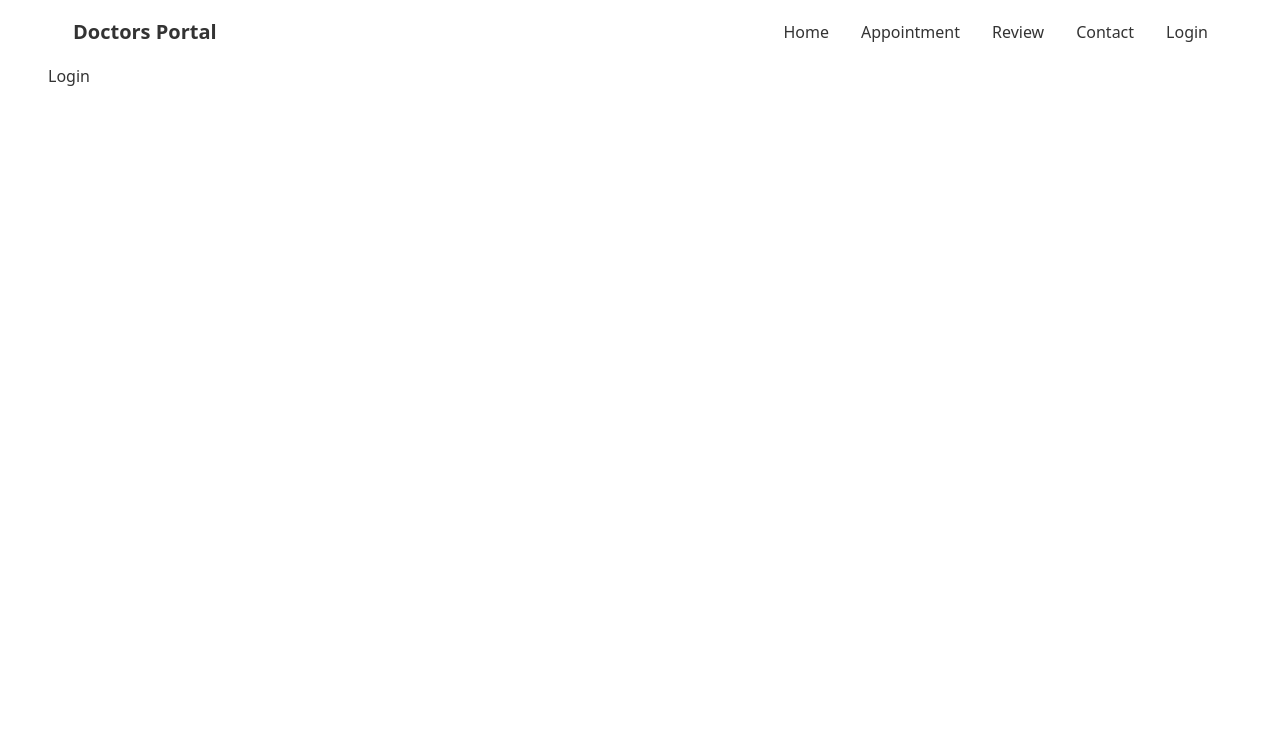
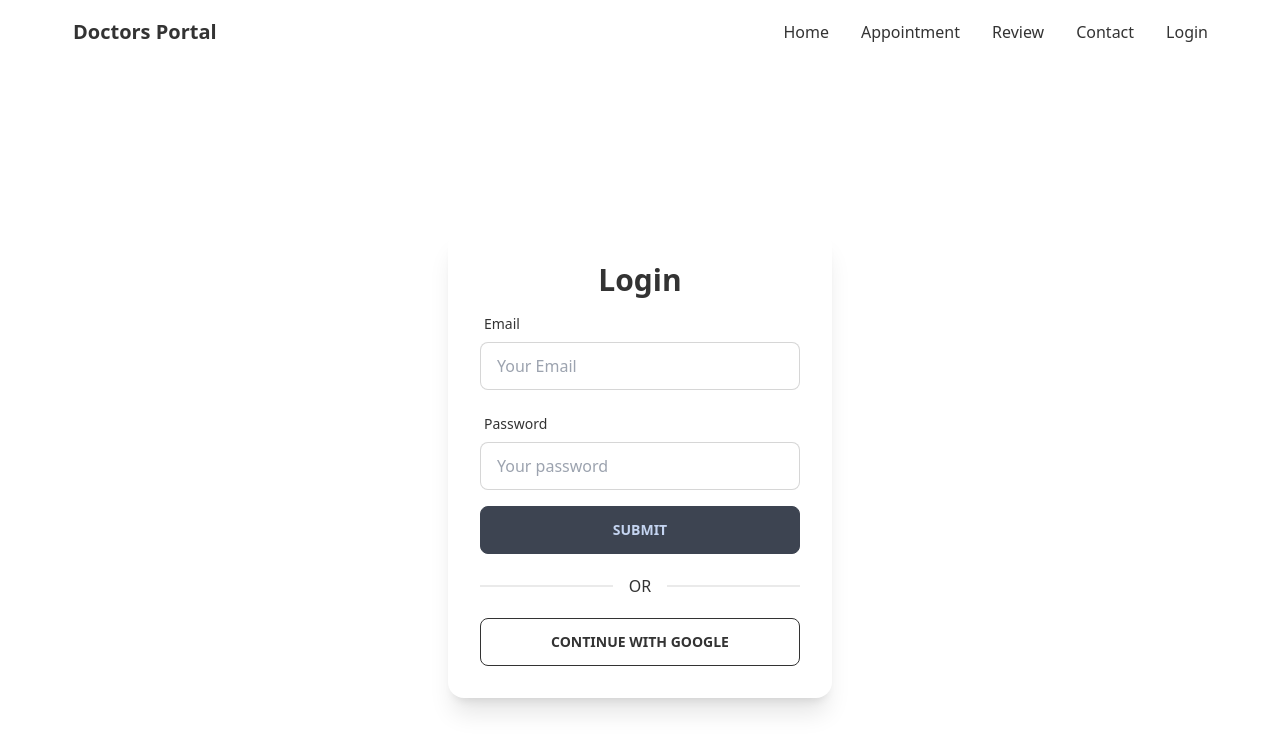
Before and after one commit to Sadik-Hossain/doctor-portal-client, a React (Vite) app: page /login in a window 1280 px wide. Shown: the top 752 px of the page. Built offline with nearby package versions, Linux system fonts and the light colour scheme; no server answers.

Commit message:
simple login form added

```diff
--- a/package.json
+++ b/package.json
@@ -15,6 +15,7 @@
     "react-day-picker": "^8.0.4",
     "react-dom": "^18.0.0",
     "react-firebase-hooks": "^5.0.3",
+    "react-hook-form": "^7.31.1",
     "react-router-dom": "^6.3.0"
   },
   "devDependencies": {
--- a/src/Pages/Appointment/AppointmentBanner.jsx
+++ b/src/Pages/Appointment/AppointmentBanner.jsx
@@ -12,15 +12,15 @@ const AppointmentBanner = ({ date, setDate }) => {
 */
   return (
     <div
-      class="hero min-h-screen "
+      className="hero min-h-screen "
       style={{
         background: `url(${bg})`,
       }}
     >
-      <div class="hero-content flex-col lg:flex-row-reverse gap-24 lg:gap-56 ">
+      <div className="hero-content flex-col lg:flex-row-reverse gap-24 lg:gap-56 ">
         <img
           src={chair}
-          class="max-w-sm rounded-lg shadow-2xl aspect-w-16 aspect-h-9"
+          className="max-w-sm rounded-lg shadow-2xl aspect-w-16 aspect-h-9"
           alt="chair"
         />
         <div>
--- a/src/Pages/Appointment/BookingModal.jsx
+++ b/src/Pages/Appointment/BookingModal.jsx
@@ -14,16 +14,18 @@ const BookingModal = ({ date, treatment, setTreatment }) => {
   };
   return (
     <div>
-      <input type="checkbox" id="booking-modal" class="modal-toggle" />
-      <div class="modal modal-bottom sm:modal-middle">
-        <div class="modal-box">
+      <input type="checkbox" id="booking-modal" className="modal-toggle" />
+      <div className="modal modal-bottom sm:modal-middle">
+        <div className="modal-box">
           <label
             for="booking-modal"
-            class="btn btn-sm btn-circle absolute right-2 top-2"
+            className="btn btn-sm btn-circle absolute right-2 top-2"
           >
             ✕
           </label>
-          <h3 class="font-bold text-lg text-secondary">Booking for: {name}</h3>
+          <h3 className="font-bold text-lg text-secondary">
+            Booking for: {name}
+          </h3>
           {/*
           //* =========== form ======================
           */}
@@ -40,7 +42,10 @@ const BookingModal = ({ date, treatment, setTreatment }) => {
             {/*
             //* timeSlot
             */}
-            <select name="slot" class="select select-bordered w-full max-w-xs">
+            <select
+              name="slot"
+              className="select select-bordered w-full max-w-xs"
+            >
               {slots.map((slot) => (
                 <option value={slot}>{slot}</option>
               ))}
--- a/src/Pages/Appointment/Service.jsx
+++ b/src/Pages/Appointment/Service.jsx
@@ -3,9 +3,9 @@ import React from "react";
 const Service = ({ service, setTreatment }) => {
   const { _id, name, slots } = service;
   return (
-    <div class="card lg:max-w-lg bg-base-100 shadow-xl">
-      <div class="card-body text-center">
-        <h2 class="card-title text-secondary">{name}</h2>
+    <div className="card lg:max-w-lg bg-base-100 shadow-xl">
+      <div className="card-body text-center">
+        <h2 className="card-title text-secondary">{name}</h2>
         <p>
           {slots.length > 0 ? (
             <span>{slots[0]}</span>
@@ -16,20 +16,19 @@ const Service = ({ service, setTreatment }) => {
         <p>
           {slots.length} {slots.length > 1 ? "spaces " : "space "} available
         </p>
-        <div class="card-actions justify-center">
-
-            {/*
+        <div className="card-actions justify-center">
+          {/*
             //! ekahne button er bodole label use kra hyce, modal er jnno. kon button e click krle kon maodal show krbe tar jnno for attrib.
             */}
           <label
-          for = 'booking-modal'
+            for="booking-modal"
             //* jkhn kno slot thakbe na, tokhon button disabled dekhabe
             disabled={slots.length === 0}
             // * data/ param pathathe arrow func. use krte hoy
             onClick={() => setTreatment(service)}
-            class="btn btn-secondary text-white uppercase "
+            className="btn btn-secondary text-white uppercase "
           >
-           Book Appointmnet
+            Book Appointmnet
           </label>
         </div>
       </div>
--- a/src/Pages/Login/Login.jsx
+++ b/src/Pages/Login/Login.jsx
@@ -1,9 +1,111 @@
 import React from "react";
+import { useSignInWithGoogle } from "react-firebase-hooks/auth";
+import auth from "../../firebase.init";
+import { useForm } from "react-hook-form";
 
 const Login = () => {
+  const {
+    register,
+    formState: { errors },
+    handleSubmit,
+  } = useForm();
+
+  const onSubmit = (data) => console.log(data);
+  const [signInWithGoogle, user, loading, error] = useSignInWithGoogle(auth);
+  if (user) {
+    console.log(user);
+  }
   return (
-    <div>
-      <h1>Login</h1>
+    <div className="flex h-screen justify-center items-center">
+      <div className="card w-96 bg-base-100 shadow-xl">
+        <div className="card-body">
+          <h2 className="text-center text-3xl font-bold">Login</h2>
+
+          {/*
+          //* ================= login form =================
+          */}
+          <form onSubmit={handleSubmit(onSubmit)}>
+            <div class="form-control w-full max-w-xs">
+              <label class="label">
+                <span class="label-text">Email</span>
+              </label>
+              <input
+                type="email"
+                placeholder="Your Email"
+                class="input input-bordered w-full max-w-xs"
+                {...register("email", {
+                  required: {
+                    value: true,
+                    message: "email required",
+                  },
+                  pattern: {
+                    value: /[A-Z0-9]+@[a-z]+\.[a-z]{2,3}/,
+                    message: "provide a valid email",
+                  },
+                })}
+              />
+              <label className="label">
+                {errors.email?.type === "required" && (
+                  <span className="label-text-alt text-red-500">
+                    {errors.email.message}
+                  </span>
+                )}
+                {errors.email?.type === "pattern" && (
+                  <span className="label-text-alt text-red-500">
+                    {errors.email.message}
+                  </span>
+                )}
+              </label>
+            </div>
+
+            <div class="form-control w-full max-w-xs">
+              <label class="label">
+                <span class="label-text">Password</span>
+              </label>
+              <input
+                type="password"
+                placeholder="Your password"
+                class="input input-bordered w-full max-w-xs"
+                {...register("password", {
+                  required: {
+                    value: true,
+                    message: "password is required",
+                  },
+                  minLength: {
+                    value: 6,
+                    message: "must be 6 characters or longer",
+                  },
+                })}
+              />
+              <label className="label">
+                {errors.password?.type === "required" && (
+                  <span className="label-text-alt text-red-500">
+                    {errors.password.message}
+                  </span>
+                )}
+                {errors.password?.type === "minLength" && (
+                  <span className="label-text-alt text-red-500">
+                    {errors.password.message}
+                  </span>
+                )}
+              </label>
+            </div>
+
+            <input className="btn w-full max-w-xs" type="submit" />
+          </form>
+          <div className="divider">OR</div>
+
+          {/*
+          //* ============== Google sign in ===============
+          */}
+          <button
+            className="btn btn-outline "
+            onClick={() => signInWithGoogle()}
+          >
+            Continue with google
+          </button>
+        </div>
+      </div>
     </div>
   );
 };
--- a/src/index.css
+++ b/src/index.css
@@ -1,6 +1,6 @@
-  @tailwind base;
-  @tailwind components;
-  @tailwind utilities;
+@tailwind base;
+@tailwind components;
+@tailwind utilities;
 
 /* body {
   margin: 0;
```
Also changed, not shown: 1 other file (tests, documents, lock files or other folders).
